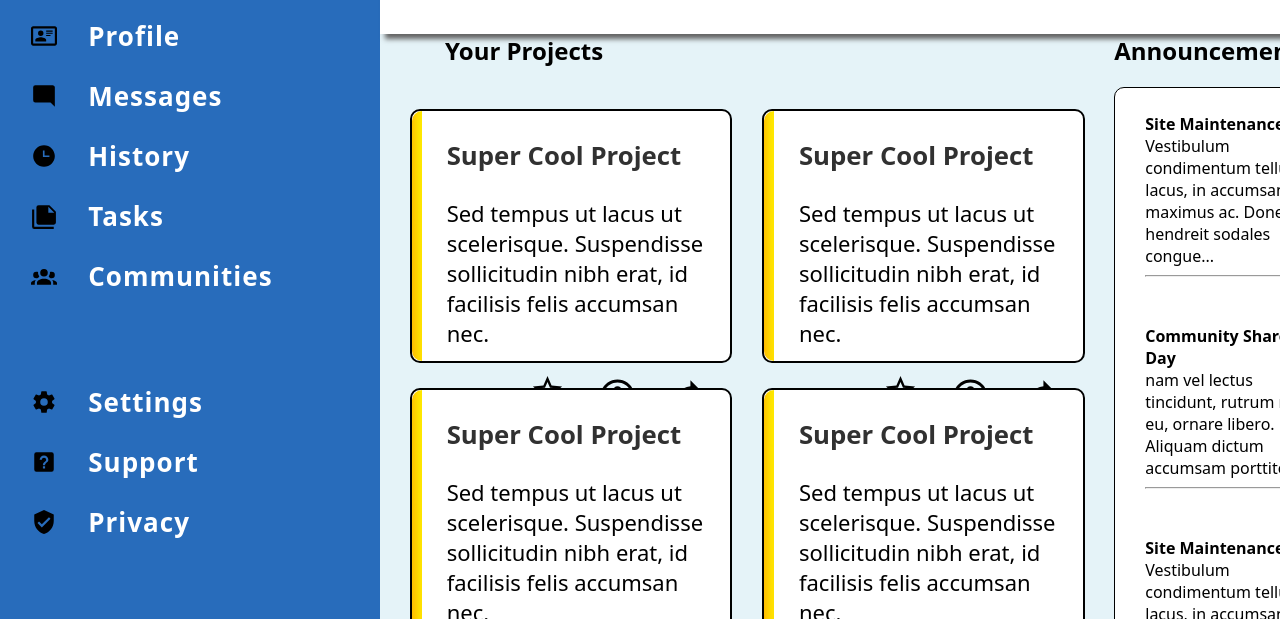
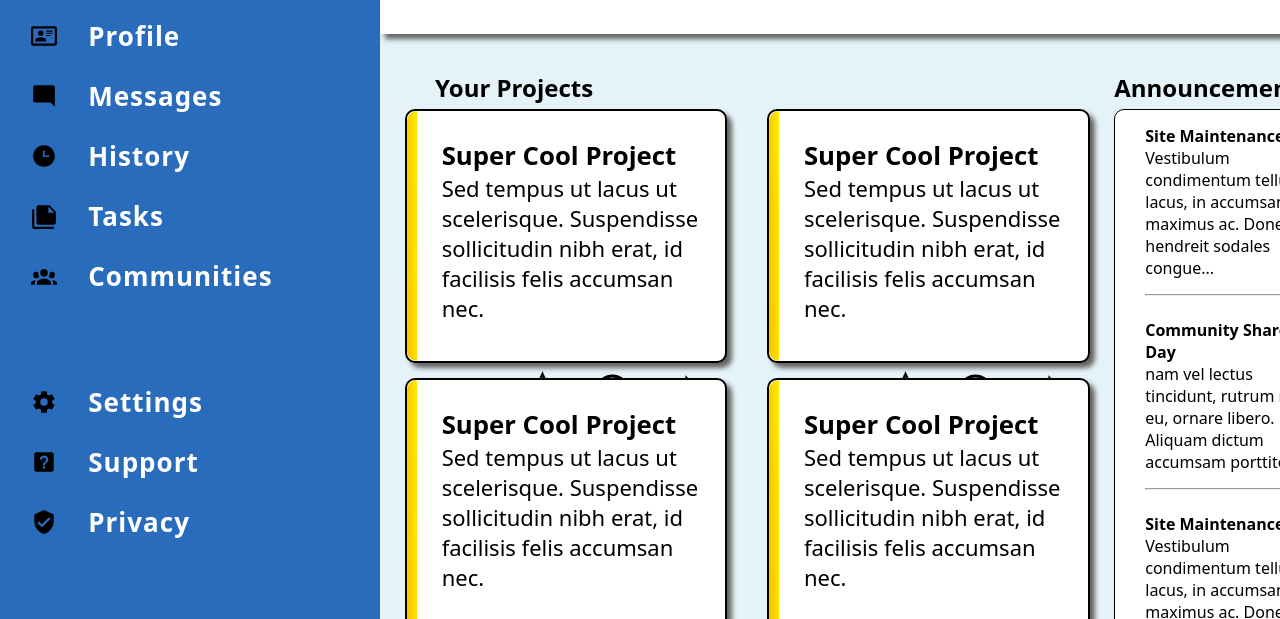
Before and after one commit to BrendanMcGaw/OdinProject_AdminDashboard, a plain HTML site: page index.html in a window 1280 px wide. Shown: the part 181-800 px from the top of the page. Drawn offline with Linux system fonts and the light colour scheme.

Commit message:
Fixed up the structure of the page, looks good at 1920 x 1080. Needs adjusting for different sizes, needs better structuring of the CSS a refactoring is definitely in order

```diff
--- a/index.html
+++ b/index.html
@@ -155,7 +155,7 @@
 
             <div>
                 <div class="rightHandContent">
-                    <h2>Announcements</h2>
+                    <h2 style="align-self: end;">Announcements</h2>
                     <div class="announcements">
                         <div class="announcement">
                             <h4>Site Maintenance</h4>
@@ -178,7 +178,7 @@
                             </p>
                         </div>
                     </div>
-                    <h2>Trending</h2>
+                    <h2 style="align-self: end;">Trending</h2>
                     <div class="trending">
                         <div class="trendingAccounts">
                             <img class="profilePicture trendingImages" src="foxycute9_01.jpg" alt="">
--- a/stylesheet.css
+++ b/stylesheet.css
@@ -18,6 +18,19 @@ p {
     color: rgb(0, 0, 0);
 }
 
+h4 {
+    color: black;
+    margin: 0px !important;
+    margin-top: 25px
+}
+
+h3 {
+    margin-bottom: 0px;
+}
+
+h1, h2, h3, h4, h5 {
+    color: black;
+}
 
 #fullBodyContainer {
     display: grid;
@@ -186,18 +199,22 @@ button {
 .projectHeading {
     grid-column: 1;
     grid-row: 1;
-    align-self: start;
+    align-self: end;
     justify-self: left;
-    margin-left: 65px;
+    margin-left: 55px;
 }
+
+/* TODO:: ADD EXTRA COLUMN TO CONTENT CONTAINER AT START TO EVEN THINGS OUT,
+OR EVENLY DISTRIBUTE CARDS IN  PROJECT TO FILL SPACE.F*/
 
 .contentContainer {
     display: grid;
     grid-template-columns: 3fr 1.2fr;
-    grid-template-rows: 50px 1fr 1fr;
+    grid-template-rows: 70px 1fr 1fr;
     grid-column: 2/4;
     grid-row: 2;
     background-color: #e5f3f8;
+    row-gap: 5px;
 }
 
 .cardContainer {
@@ -207,12 +224,12 @@ button {
     grid-row: 2/4;
     justify-content: space-evenly;
     flex-wrap: wrap;
+    gap: 15px;
 }
 
 .card {
     height: 250px;
     width: 40%;
-    margin-top: 25px;
     text-align: left;
     padding-right: 25px;
     font-size: 22px;
@@ -220,6 +237,7 @@ button {
     border: 2px solid black;
     border-radius: 10px;
     color: rgb(49, 49, 49);
+    box-shadow: 5px 5px 5px rgb(99, 99, 99)
 }
 
 .cardSymbols {
@@ -227,7 +245,7 @@ button {
     gap: 35px;
     justify-content: end;
     align-items: end;
-    height: 60px;
+    height: 80px;
 }
 
 .orangeStreak  {
@@ -241,8 +259,8 @@ button {
 .rightHandContent {
     display: grid;
     grid-template-columns: 1;
-    grid-template-rows: 36px auto auto;
-    row-gap: 17px;
+    grid-template-rows: 70px auto 75px auto;
+    row-gap: 5px;
 }
 
 .announcements, .trending {
@@ -251,12 +269,17 @@ button {
     background-color: white;
     padding-left: 30px;
     padding-right: 30px;
-    padding-bottom: 0px;
-    padding-top: 0px;
+    padding-bottom: 15px;
+    padding-top: 15px;
     margin-right: 55px;
     border-radius: 10px;
     row-gap: 15px;
     border: 1px solid black;
+    box-shadow: 5px 5px 5px rgb(99, 99, 99)
+}
+
+.announcements {
+    grid-row: 2 / 2;
 }
 
 .trending {
@@ -264,6 +287,8 @@ button {
      padding-top: 25px;
      padding-bottom: 25px;
      row-gap: 25px;
+     align-self: end;
+
 }
 
 .trendingAccounts {
@@ -279,8 +304,6 @@ button {
     justify-self: center;
 }
 
-h4 {
-    color: black;
-    margin: 0px;
-    margin-top: 25px
+hr {
+    margin-top: 15px;
 }
```
